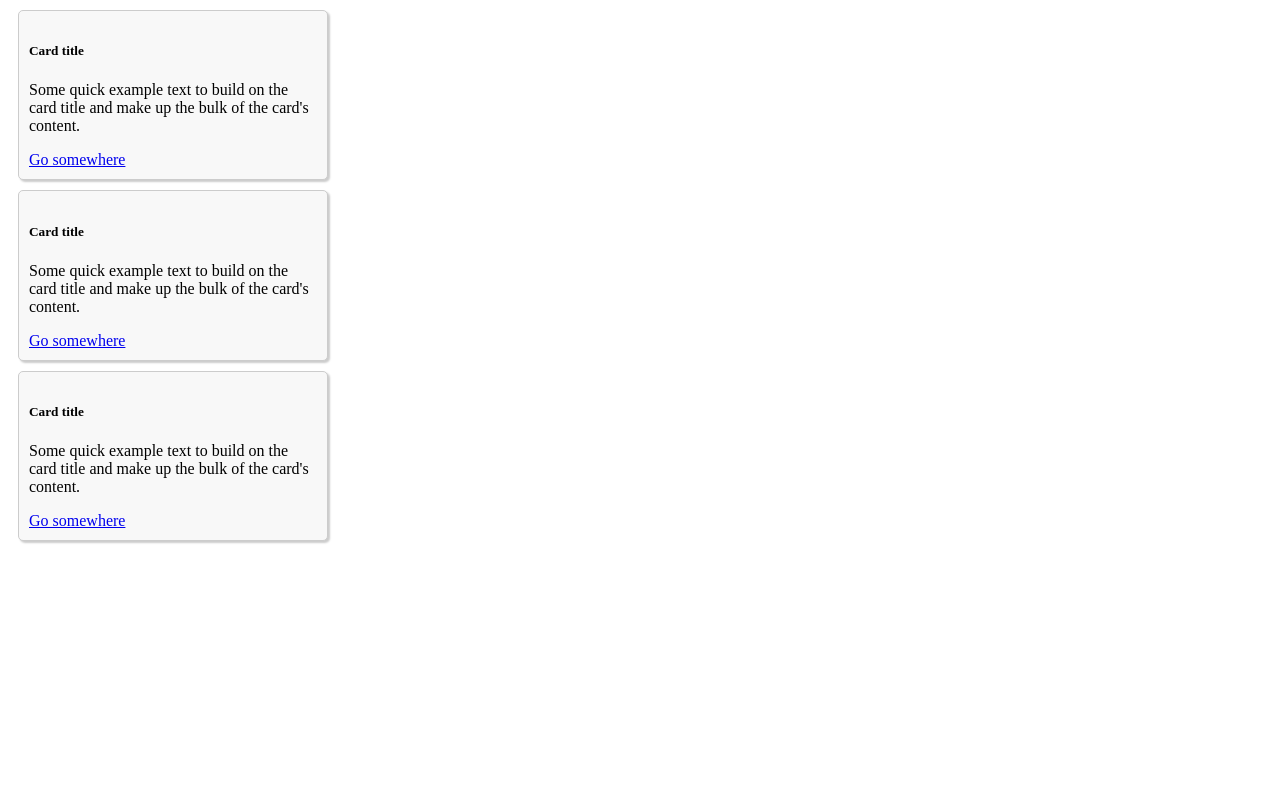
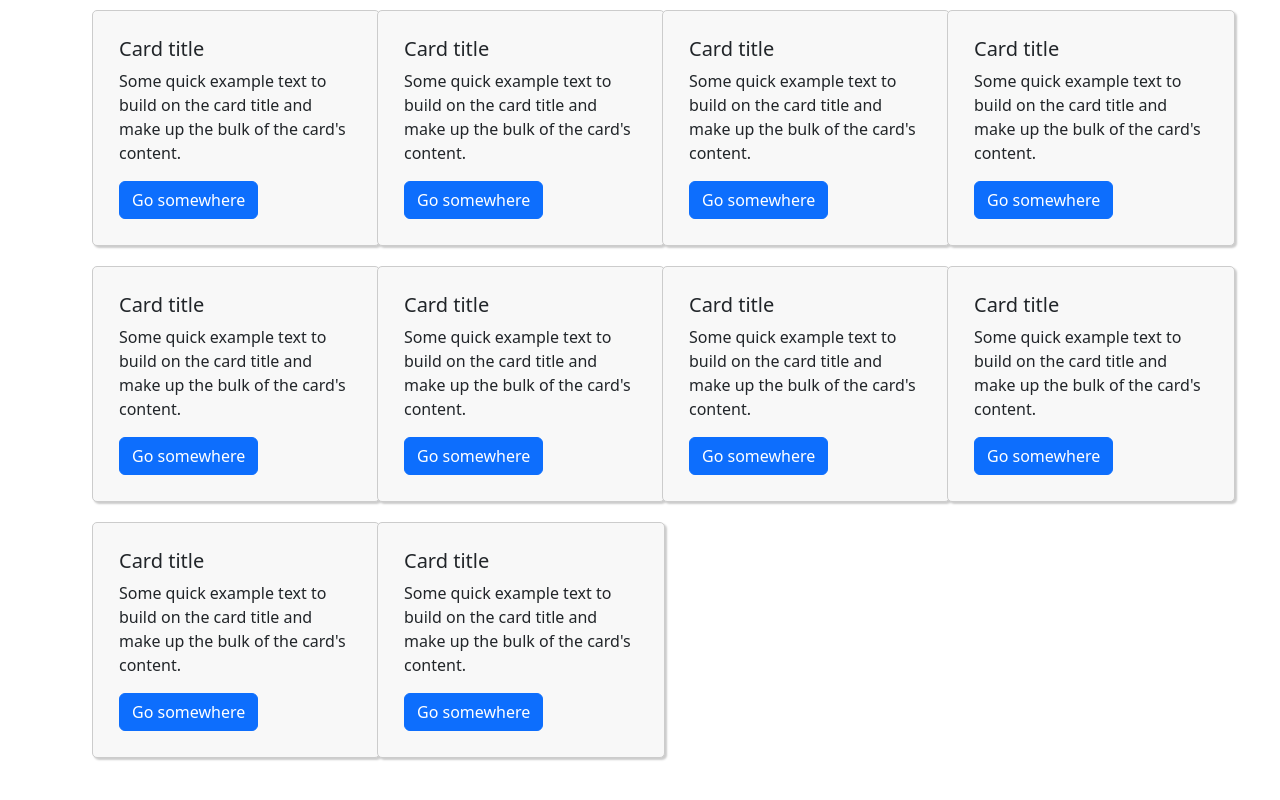
Before and after one commit to chiaremar/digital-forms-bootstrap, an Angular app: page / in a window 1280 px wide. Built offline with nearby package versions, Linux system fonts and the light colour scheme.

Commit message:
make the bootstrap grid work with angular

```diff
--- a/angular.json
+++ b/angular.json
@@ -25,6 +25,7 @@
               "src/assets"
             ],
             "styles": [
+              "node_modules/bootstrap/dist/css/bootstrap.min.css",
               "src/styles.css"
             ],
             "scripts": []
@@ -84,7 +85,6 @@
               "src/assets"
             ],
             "styles": [
-              "node_modules/bootstrap/dist/css/bootstrap.min.css",
               "src/styles.css"
 
             ],
--- a/package.json
+++ b/package.json
@@ -18,6 +18,8 @@
     "@angular/platform-browser": "^17.0.0",
     "@angular/platform-browser-dynamic": "^17.0.0",
     "@angular/router": "^17.0.0",
+    "@ng-bootstrap/ng-bootstrap": "^16.0.0",
+    "@popperjs/core": "^2.11.8",
     "bootstrap": "^5.3.2",
     "rxjs": "~7.8.0",
     "tslib": "^2.3.0",
@@ -27,6 +29,7 @@
     "@angular-devkit/build-angular": "^17.0.7",
     "@angular/cli": "^17.0.7",
     "@angular/compiler-cli": "^17.0.0",
+    "@angular/localize": "^17.0.0",
     "@types/jasmine": "~5.1.0",
     "jasmine-core": "~5.1.0",
     "karma": "~6.4.0",
--- a/src/app/app.component.html
+++ b/src/app/app.component.html
@@ -1,14 +1,9 @@
 <div class="container">
   <div class="row">
-    <div class="col-sm-12 col-md-6 col-lg-4">
-      <skid></skid>
-      </div>
-      <div class="col-sm-12 col-md-6 col-lg-4">
-         <skid></skid>
-      </div>
-      <div class="col-sm-12 col-md-6 col-lg-4">
-        <skid></skid>
-      </div>
+    <skid class="col-sm-12 col-md-6 col-lg-3" *ngFor="let skid of skids"></skid>
+   <!--  <skid class="col-sm-12 col-md-6 col-lg-4"></skid>
+    <skid class="col-sm-12 col-md-6 col-lg-4"></skid> -->
   </div>
 </div>
+
 <router-outlet></router-outlet>
--- a/src/app/app.component.ts
+++ b/src/app/app.component.ts
@@ -12,4 +12,5 @@ import { SkidComponent } from './skid/skid.component';
 })
 export class AppComponent {
   title = 'digital-forms-bootstrap';
+  skids = Array(10).fill(0);  // Creates an array with 10 elements
 }
--- a/src/app/skid/skid.component.html
+++ b/src/app/skid/skid.component.html
@@ -1,4 +1,3 @@
-
 <div class="card">
     <div class="card-body">
         <h5 class="card-title">Card title</h5>
--- a/src/main.ts
+++ b/src/main.ts
@@ -1,3 +1,5 @@
+/// <reference types="@angular/localize" />
+
 import { bootstrapApplication } from '@angular/platform-browser';
 import { appConfig } from './app/app.config';
 import { AppComponent } from './app/app.component';
--- a/tsconfig.app.json
+++ b/tsconfig.app.json
@@ -3,7 +3,9 @@
   "extends": "./tsconfig.json",
   "compilerOptions": {
     "outDir": "./out-tsc/app",
-    "types": []
+    "types": [
+      "@angular/localize"
+    ]
   },
   "files": [
     "src/main.ts"
```
Also changed, not shown: 2 other files (tests, documents, lock files or other folders).
